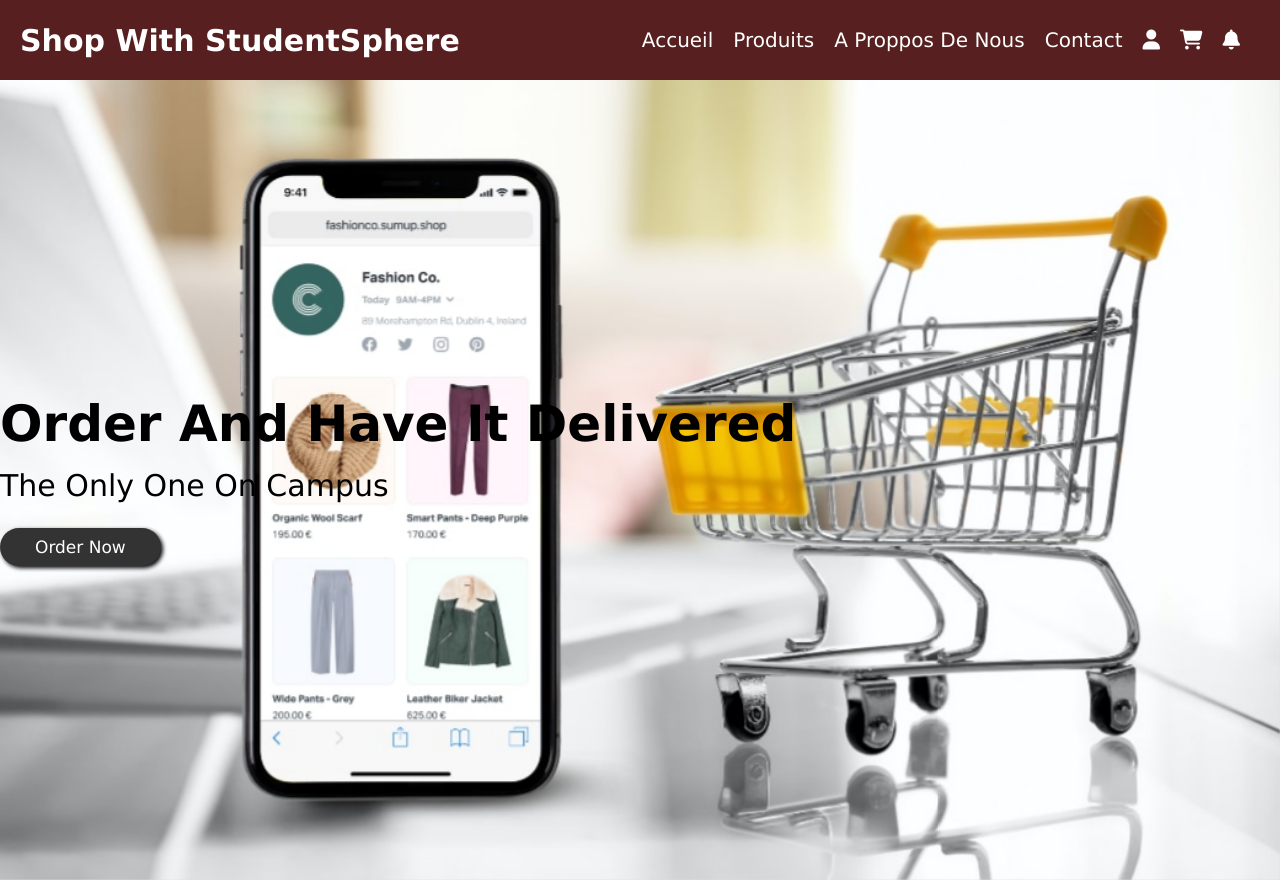
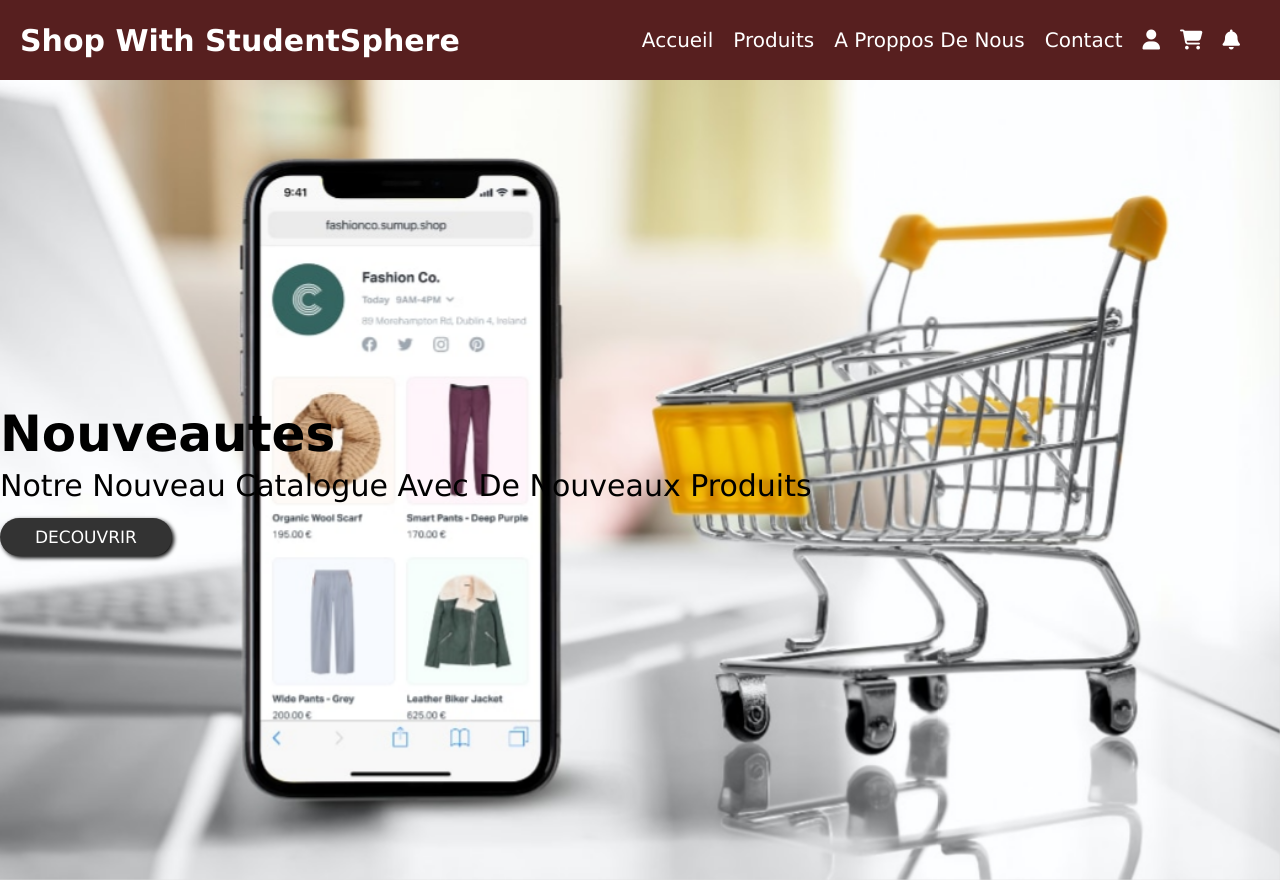
Before and after one commit to Francksean/StudentSphere, a plain HTML site: page Client/e-shop/Acceuil.html in a window 1280 px wide. Drawn offline with nearby package versions, Linux system fonts and the light colour scheme.

Commit message:
creaction du paniel mise a jour des fichiers Acceuil.html, script,js et produits.html

```diff
--- a/Client/e-shop/Acceuil.html
+++ b/Client/e-shop/Acceuil.html
@@ -49,10 +49,12 @@
  <div class="content">
    <img src="Images/shop.png" alt="">
 
-   <h3>Order and have it delivered</h3>
-   <span> The only one on campus </span>
-   <p></p>
-   <a href="produits.html" class="btn">Order now</a>
+   <h3>Nouveautes </h3>
+
+   <p>
+      <span>Notre nouveau catalogue avec de nouveaux produits </span>
+   </p>
+   <a href="produits.html" class="btn">DECOUVRIR</a>
 </div>
 
 </body>
--- a/Client/e-shop/style.css
+++ b/Client/e-shop/style.css
@@ -30,6 +30,9 @@ h2 {
     font-size: 4.8rem;
 }
 
+h3{
+
+}
 li {
     font-size: 2rem;
 }
@@ -115,7 +118,7 @@ nav ul {
        transform: translateX(0);
     }
     50% {
-       transform: translateY(25px);
+       transform: translateY(10px);
     }
     100% {
        transform: translateX(0)
```
Also changed, not shown: Client/e-shop/panier.html (added, +14 -0 lines), Client/e-shop/produits.html (+6 -1 lines).
